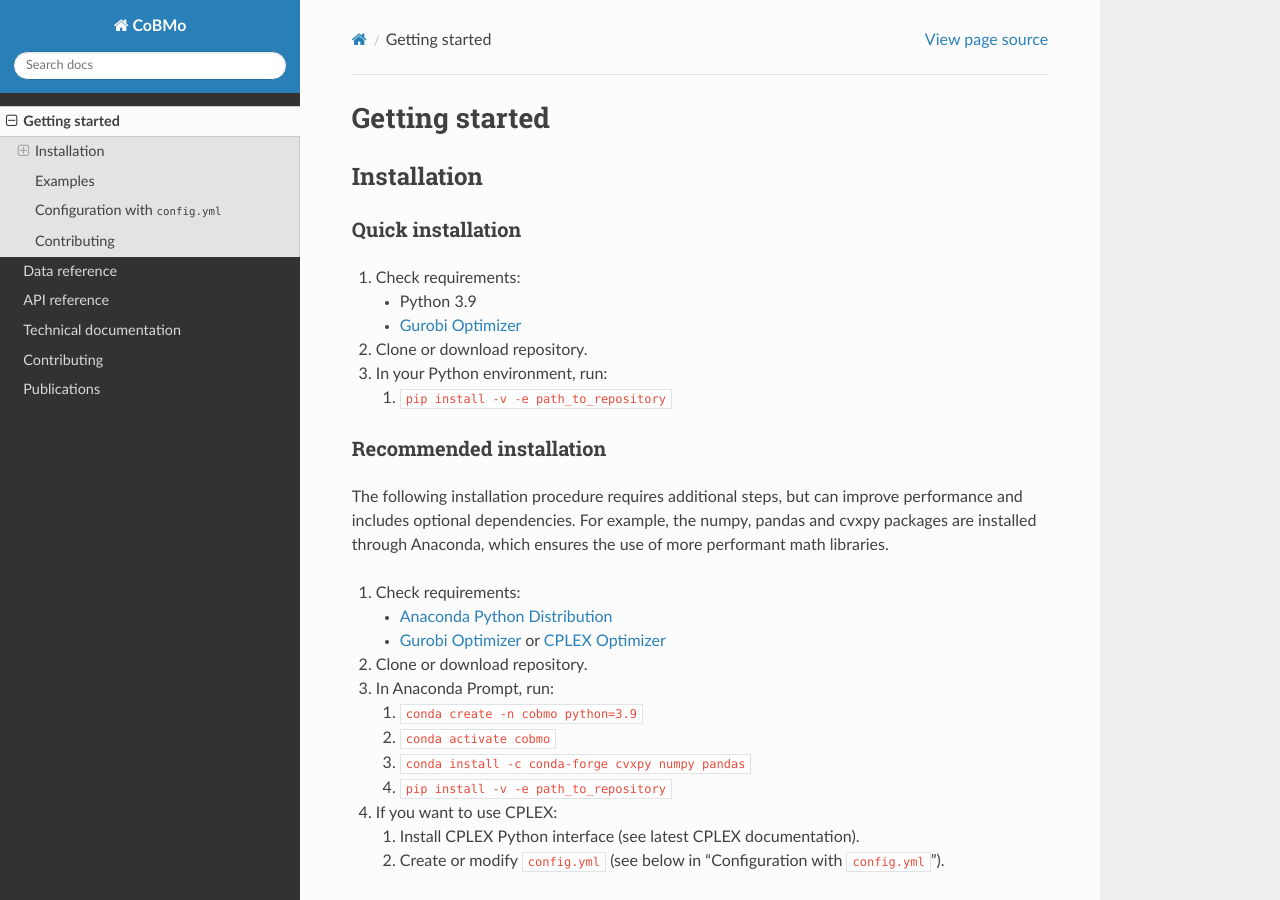
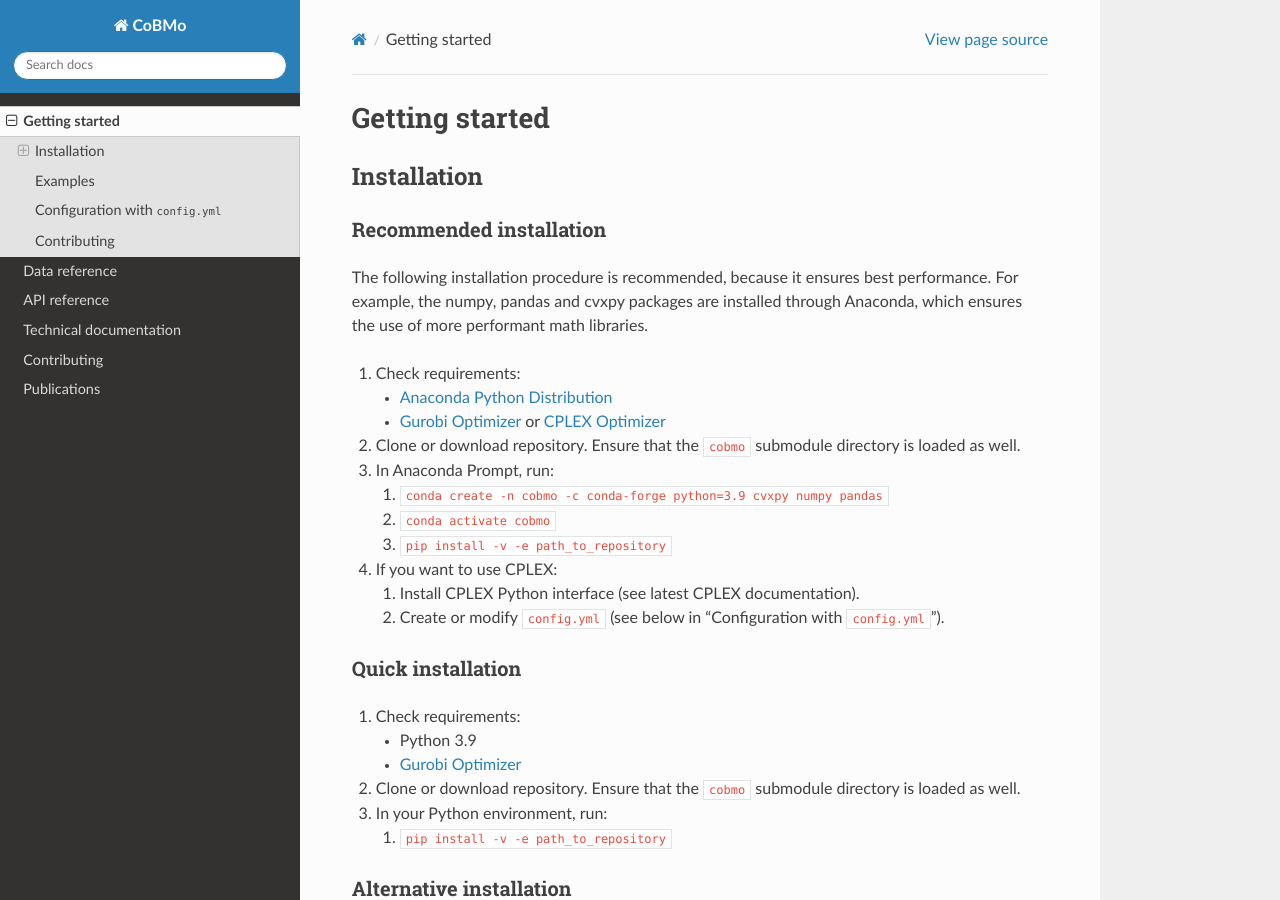
Before and after one commit to mesmo-dev/cobmo, a Sphinx documentation site: the page built from docs/getting_started.md, in a window 1280 px wide and 900 px high. Built offline with Sphinx 7.4.7 and the Read the Docs theme 2.0.0, drawn with Linux system fonts in a browser that asks for light colours.

Commit message:
docs: Update installation instructions (align with FLEDGE)

```diff
--- a/docs/getting_started.md
+++ b/docs/getting_started.md
@@ -2,31 +2,30 @@
 
 ## Installation
 
+### Recommended installation
+
+The following installation procedure is recommended, because it ensures best performance. For example, the numpy, pandas and cvxpy packages are installed through Anaconda, which ensures the use of more performant math libraries.
+
+1. Check requirements:
+   - [Anaconda Python Distribution](https://www.anaconda.com/distribution/)
+   - [Gurobi Optimizer](http://www.gurobi.com/) or [CPLEX Optimizer](https://www.ibm.com/analytics/cplex-optimizer)
+2. Clone or download repository. Ensure that the `cobmo` submodule directory is loaded as well.
+3. In Anaconda Prompt, run:
+   1. `conda create -n cobmo -c conda-forge python=3.9 cvxpy numpy pandas`
+   2. `conda activate cobmo`
+   3. `pip install -v -e path_to_repository`
+4. If you want to use CPLEX:
+   1. Install CPLEX Python interface (see latest CPLEX documentation).
+   2. Create or modify `config.yml` (see below in "Configuration with `config.yml`").
+
 ### Quick installation
 
 1. Check requirements:
-    - Python 3.9
-    - [Gurobi Optimizer](http://www.gurobi.com/)
-2. Clone or download repository.
+   - Python 3.9
+   - [Gurobi Optimizer](http://www.gurobi.com/)
+2. Clone or download repository. Ensure that the `cobmo` submodule directory is loaded as well.
 3. In your Python environment, run:
-    1. `pip install -v -e path_to_repository`
-
-### Recommended installation
-
-The following installation procedure requires additional steps, but can improve performance and includes optional dependencies. For example, the numpy, pandas and cvxpy packages are installed through Anaconda, which ensures the use of more performant math libraries.
-
-1. Check requirements:
-    - [Anaconda Python Distribution](https://www.anaconda.com/distribution/)
-    - [Gurobi Optimizer](http://www.gurobi.com/) or [CPLEX Optimizer](https://www.ibm.com/analytics/cplex-optimizer)
-2. Clone or download repository.
-3. In Anaconda Prompt, run:
-    1. `conda create -n cobmo python=3.9`
-    2. `conda activate cobmo`
-    3. `conda install -c conda-forge cvxpy numpy pandas`
-    4. `pip install -v -e path_to_repository`
-4. If you want to use CPLEX:
-    1. Install CPLEX Python interface (see latest CPLEX documentation).
-    2. Create or modify `config.yml` (see below in "Configuration with `config.yml`").
+   1. `pip install -v -e path_to_repository`
 
 ### Alternative installation
 
```
